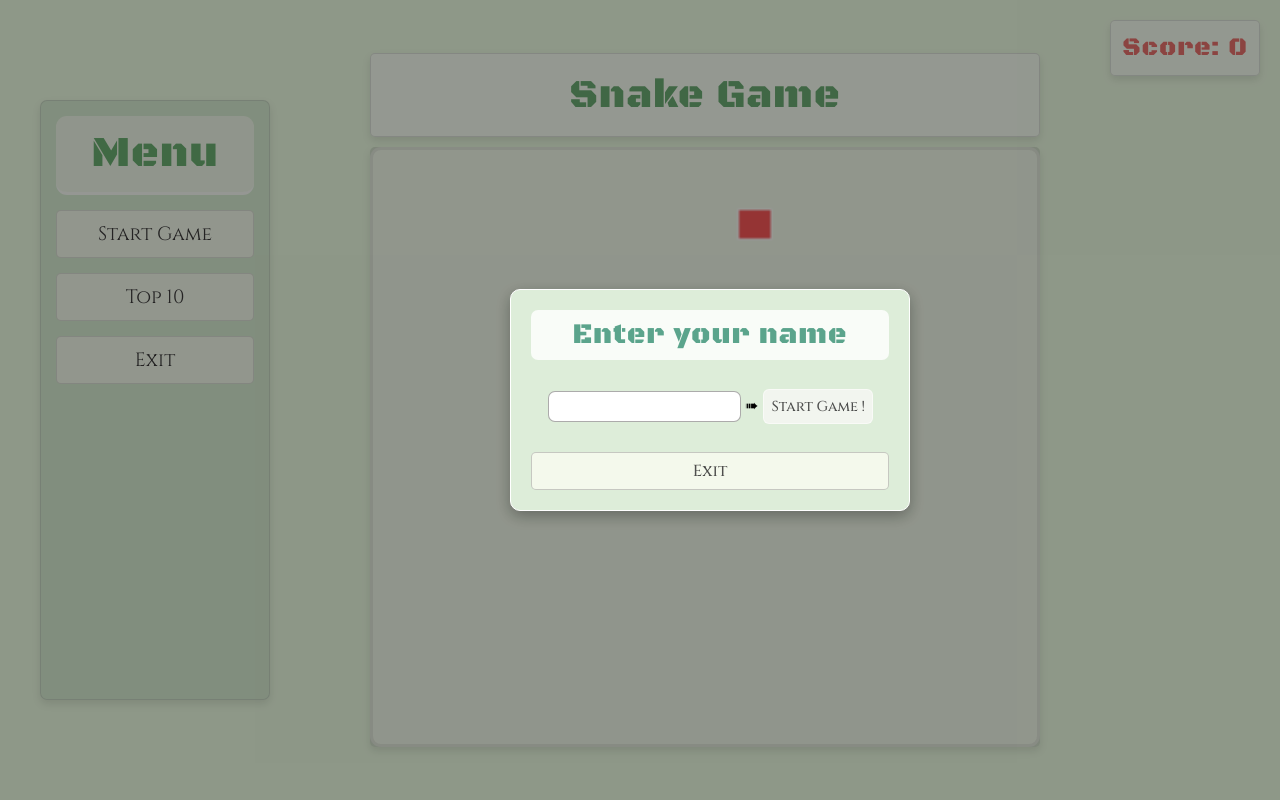
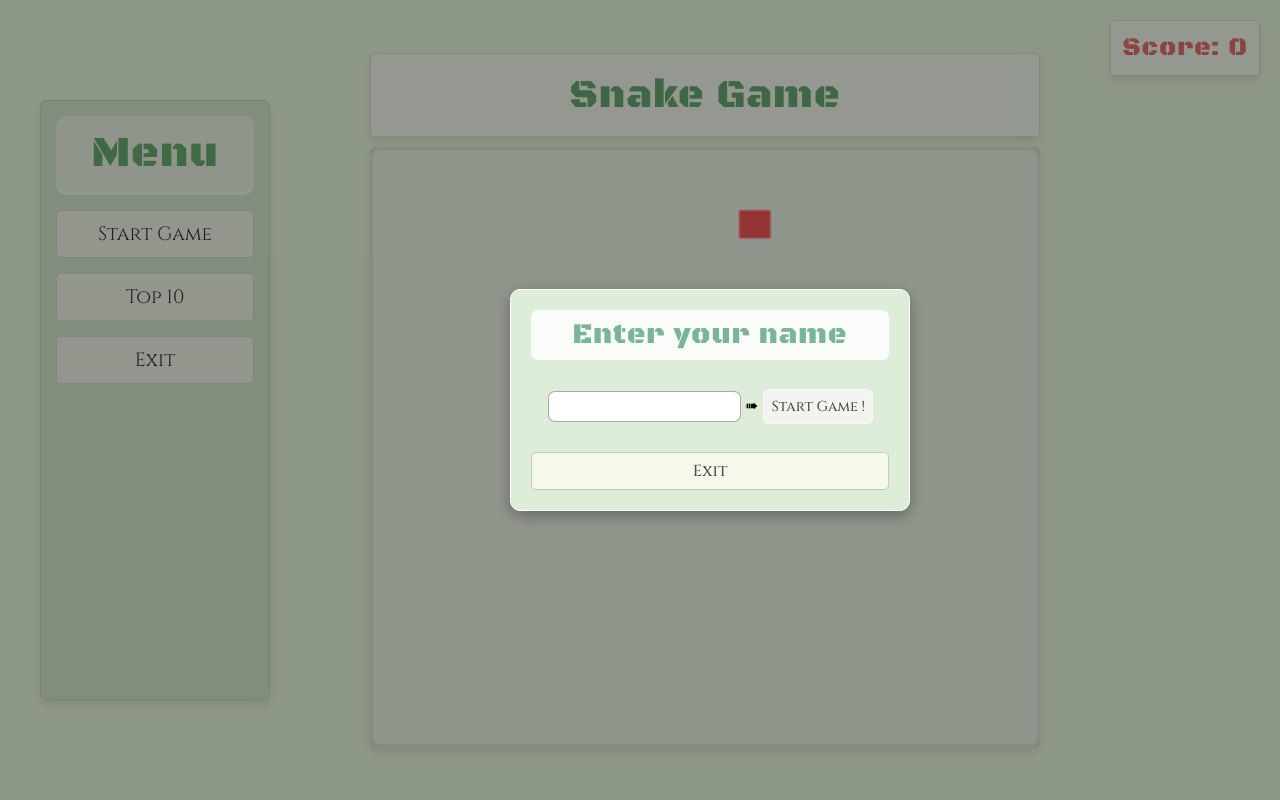
Before and after one commit to MRGiorgiosDev8/snake_game, a Django app: page /start_game/ in a window 1280 px wide. Run offline with Django 5.2, Linux system fonts and the light colour scheme; some libraries are stand-ins or nearby versions; some web fonts are replaced.

Commit message:
update styles.css game.js

```diff
--- a/game/static/game/css/styles.css
+++ b/game/static/game/css/styles.css
@@ -244,7 +244,7 @@ canvas {
     padding: 7px;
     background-color: rgba(255, 255, 255, 0.82);
     border-radius: 7px;
-    color: rgba(23, 126, 93, 0.699);
+    color: #7ab59a;
 }
 
 #usernameInput {
--- a/game/static/game/js/game.js
+++ b/game/static/game/js/game.js
@@ -159,7 +159,7 @@ function showGameOverModal() {
     gsap.fromTo(
         "#gameOverModal .modal-content",
         { scale: 0, opacity: 0 },
-        { duration: 0.5, scale: 1, opacity: 1, repeat: 0, yoyo: false }
+        { duration: 0.4, scale: 1, opacity: 1, ease: "power2.inOut", repeat: 0, yoyo: false }
     );
 }
 
@@ -174,6 +174,6 @@ setTimeout(() => {
     gsap.fromTo(
         "#usernameModal .modal-content",
         { scale: 0, opacity: 0, display: "none" },
-        { duration: 0.5, scale: 1, opacity: 1, display: "block" }
+        { duration: 0.4, scale: 1, opacity: 1, ease: "power2.inOut", display: "block" }
     );
 }, 100);
```
Also changed, not shown: db.sqlite3.
